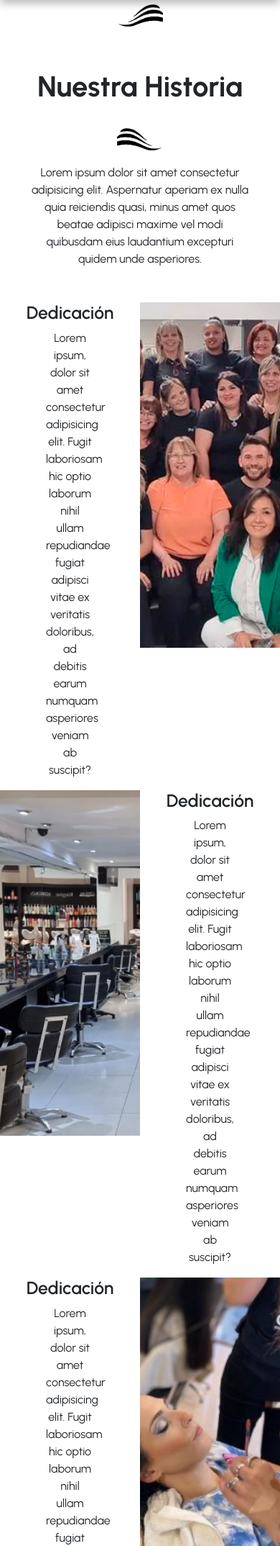
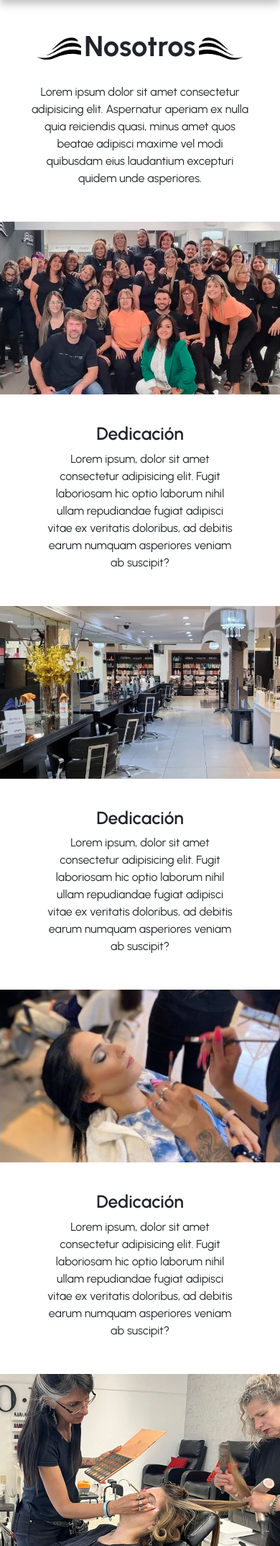
Before and after one commit to nicolassequeira11/azul-estetica, a PHP site: page /html/nosotros.html in a window 390 px wide. Shown: the part 96-2244 px from the top of the page at 72% size. Run offline with PHP 8.4, Linux system fonts and the light colour scheme.

Commit message:
Promo y Nosotros Mobile

```diff
--- a/css/styles.css
+++ b/css/styles.css
@@ -75,6 +75,7 @@
   text-decoration: none;
   color: #ffffff;
   margin: 5px auto 0;
+  font-size: 1.1em;
   font-family: "Urbanist", sans-serif;
   font-weight: 700;
 }
@@ -1393,6 +1394,57 @@ body {
     height: 13em;
     object-fit: cover;
   }
+  .promos {
+    grid-template-columns: auto;
+  }
+  .promos__cont {
+    display: flex;
+    justify-content: center;
+    margin: auto;
+    flex-direction: column;
+  }
+  .promos__img {
+    display: flex;
+    justify-content: center;
+    margin: auto;
+    flex-direction: column;
+    width: 80%;
+  }
+  .nosotros {
+    display: flex;
+    justify-content: center;
+    margin: auto;
+    flex-direction: column;
+    text-align: center;
+    width: 80%;
+    padding: 0 0 2em 0;
+    font-family: "Urbanist", sans-serif;
+  }
+  .nosotros-info {
+    display: flex;
+    justify-content: center;
+    margin: auto;
+    flex-direction: column;
+  }
+  .nosotros-info__mobile {
+    flex-direction: column-reverse;
+  }
+  .nosotros-info__cont {
+    width: 100%;
+    padding: 2.5em 0 2em 0;
+  }
+  .nosotros-info__titulo {
+    font-weight: 600;
+  }
+  .nosotros-info__texto {
+    padding: 0 4em 0 4em;
+  }
+  .nosotros-info__img__cont {
+    width: 100%;
+  }
+  .nosotros-info__img {
+    height: 15em;
+  }
   /* CONTACTO */
   .contacto {
     display: flex;
--- a/html/nosotros.html
+++ b/html/nosotros.html
@@ -43,14 +43,14 @@
 	<div class="nosotros">
 		<div class="titulo">
 			<img class="titulo__img" src="../images/title4.png" alt="">
-			<h2 class="titulo__text">Nuestra Historia</h2>
+			<h2 class="titulo__text">Nosotros</h2>
 			<img class="titulo__img" src="../images/title3.png" alt="">
 		</div>
 			<p class="nosotros__texto">Lorem ipsum dolor sit amet consectetur adipisicing elit. Aspernatur aperiam ex nulla quia reiciendis quasi, minus amet quos beatae adipisci maxime vel modi quibusdam eius laudantium excepturi quidem unde asperiores.</p>
 	</div>
 
 	<section>
-		<div class="nosotros-info">
+		<div class="nosotros-info nosotros-info__mobile">
 			<div class="nosotros-info__cont">
 				<h2 class="nosotros-info__titulo">Dedicación</h2>
 				<p class="nosotros-info__texto">Lorem ipsum, dolor sit amet consectetur adipisicing elit. Fugit laboriosam hic optio laborum nihil ullam repudiandae fugiat adipisci vitae ex veritatis doloribus, ad debitis earum numquam asperiores veniam ab suscipit?</p>
@@ -76,7 +76,7 @@
 	</section>
 
 	<section>
-		<div class="nosotros-info">
+		<div class="nosotros-info nosotros-info__mobile">
 			<div class="nosotros-info__cont">
 				<h2 class="nosotros-info__titulo">Dedicación</h2>
 				<p class="nosotros-info__texto">Lorem ipsum, dolor sit amet consectetur adipisicing elit. Fugit laboriosam hic optio laborum nihil ullam repudiandae fugiat adipisci vitae ex veritatis doloribus, ad debitis earum numquam asperiores veniam ab suscipit?</p>
@@ -102,7 +102,7 @@
 	</section>
 
 	<section>
-		<div class="nosotros-info">
+		<div class="nosotros-info nosotros-info__mobile">
 			<div class="nosotros-info__cont">
 				<h2 class="nosotros-info__titulo">Dedicación</h2>
 				<p class="nosotros-info__texto">Lorem ipsum, dolor sit amet consectetur adipisicing elit. Fugit laboriosam hic optio laborum nihil ullam repudiandae fugiat adipisci vitae ex veritatis doloribus, ad debitis earum numquam asperiores veniam ab suscipit?</p>
--- a/sass/_header.scss
+++ b/sass/_header.scss
@@ -72,6 +72,7 @@
             text-decoration: none;
             color: map-get(commons.$color-header,"color3");
             margin: 5px auto 0;
+            font-size: 1.1em;
             font-family: commons.$font-stack;
             font-weight: 700;
         }
--- a/sass/styles.scss
+++ b/sass/styles.scss
@@ -975,6 +975,60 @@ body{
         object-fit: cover;
     }
 
+    // PROMOCIONES
+
+    .promos{
+        grid-template-columns: auto;
+
+            &__cont{
+                @include commons.caja-flex (center, auto, column);
+            }
+
+            &__img{
+                @include commons.caja-flex (center, auto, column);
+                width: 80%;
+            }
+    }
+
+
+    // NOSOTROS
+
+    .nosotros{
+        @include commons.caja-flex (center, auto, column);
+        text-align: center;
+        width: 80%;
+        padding: 0 0 2em 0;
+        font-family: commons.$font-stack;
+    }
+
+    .nosotros-info{
+        @include commons.caja-flex (center, auto, column);
+
+            &__mobile{
+                flex-direction: column-reverse;
+            }
+
+            &__cont{
+                width: 100%;
+                padding: 2.5em 0 2em 0;
+            }
+
+            &__titulo{
+                font-weight: 600;
+            }
+
+            &__texto{
+                padding: 0 4em 0 4em;
+            }
+
+            &__img__cont{
+                width: 100%;
+            }
+
+            &__img{
+                height: 15em;
+            }
+    }
 
     /* CONTACTO */
 
```
Also changed, not shown: 1 other file.
